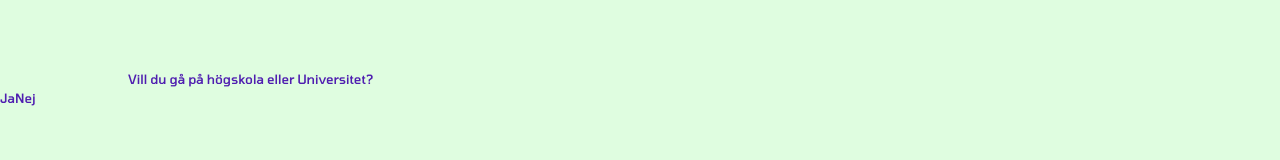
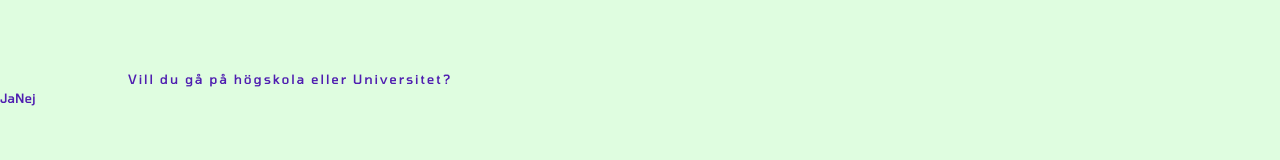
Before and after one commit to Karl-Johan-Jacobson/Ladusvala, a Next.js app in the folder uniuggla/: page / in a window 1280 px wide. Shown: the part 186-346 px from the top of the page. Built offline with nearby package versions, Linux system fonts and the light colour scheme.

Commit message:
added typewriter animation (incomplete)

```diff
--- a/uniuggla/app/globals.css
+++ b/uniuggla/app/globals.css
@@ -1,16 +1,16 @@
 @tailwind base;
 @tailwind components;
 @tailwind utilities;
-
-html {
-  background-color: #DFFDE0;
-}
 
 * {
   margin: 0;
   padding: 0;
   text-decoration: none;
   font-size: 1vw;
+}
+
+html {
+  background-color: #DFFDE0;
 }
 
 @font-face {
@@ -21,31 +21,6 @@ html {
 @font-face {
   font-family: 'Tomorrow';
   src: url(./font/Tomorrow-Medium.ttf);
-}
-
-header {
- /* Uniuggla logo aligned to the left */
-  width: 100%;
-  height: 10vw;
-  top: 0;
-  left: 0;
-  position: fixed;
-  background-image: linear-gradient(#DFFDE0 10%, transparent)
-
-}
-
-header img{
-  /* Uniuggla logo aligned to the left */
-   height: 100%;
-   top: 0;
-   left: 0;
-   background-color: transparent;
-}
-
-p {
-  font-weight: normal;
-  font-style: medium;
-  text-align: left;
 }
 
 .bot {
@@ -63,7 +38,7 @@ p {
   color: #61855A;
 }
 
-.link {
+a {
   font-family: 'Tomorrow';
   color: #61855A;
 }
@@ -74,6 +49,58 @@ a:hover {
   color: #DFFDE0;
 }
 
+p {
+  font-weight: normal;
+  font-style: medium;
+  text-align: left;
+}
+
+.typewriter p {
+  overflow: hidden;
+  border-right: .15em solid #4F1EB0; /* The typwriter cursor */
+  white-space: nowrap; /* Keeps the content on a single line */
+  margin: 0 auto; /* Gives that scrolling effect as the typing happens */
+  letter-spacing: .15em; /* Adjust as needed */
+  animation:
+    typing 3.5s steps(40, end),
+    blink-caret .75s step-end infinite;
+}
+
+@keyframes typing {
+  from { width: 0 }
+  to { width: 100% }
+}
+
+@keyframes blink-caret {
+  from, to { border-color: transparent }
+  50% { border-color: #4F1EB0; }
+}
+/*
+  End of General
+  ---===---===---===---===---===---===---===---===---===
+  Start of Header
+*/
+header {
+   width: 100%;
+   height: 10vw;
+   top: 0;
+   left: 0;
+   position: fixed;
+   background-image: linear-gradient(#DFFDE0 10%, transparent)
+
+ }
+
+ header img{
+    height: 100%;
+    top: 0;
+    left: 0;
+    background-color: transparent;
+ }
+/*
+  End of Header
+  ---===---===---===---===---===---===---===---===---===
+  Start of Body
+*/
 .body {
   width: 100%;
   padding-left: 10vw;
@@ -82,7 +109,11 @@ a:hover {
   margin-top: 20vw;
 
 }
-
+/*
+  End of Body
+  ---===---===---===---===---===---===---===---===---===
+  Start of Footer
+*/
 footer {
   bottom: 0;
   left: 0;
@@ -136,3 +167,7 @@ footer {
 .footerLogoDiv img {
   height: 100%;
 }
+/*
+  End of Footer
+  ---===---===---===---===---===---===---===---===---===
+*/
--- a/uniuggla/app/page.tsx
+++ b/uniuggla/app/page.tsx
@@ -6,7 +6,7 @@ export default function Home() {
       <header>
         <img src = "../../uniu_logo_filled.svg" alt="Logo"/>
       </header>
-      <div className="body">
+      <div className="body typewriter">
         <p className="bot">Vill du gå på högskola eller Universitet?</p>
       </div>
       <div>
```
